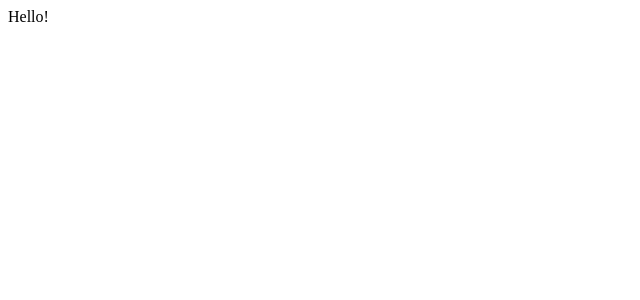
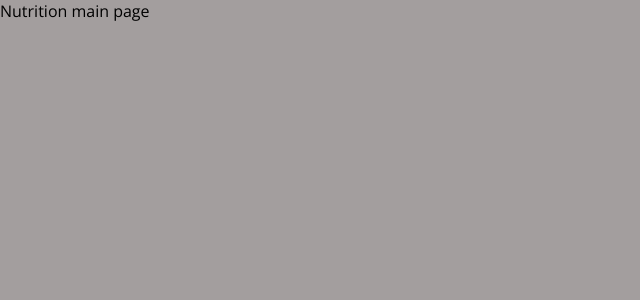
Before and after one commit to LisaBeverborg/training-app, a React (Create React App) app: page /training-app/nutrition in a window 1280 px wide. Shown: the top 300 px of the page, without its empty margins (0-640 px from the left). Built offline with nearby package versions, Linux system fonts and the light colour scheme.

Commit message:
add routing

```diff
--- a/package.json
+++ b/package.json
@@ -9,6 +9,7 @@
     "@testing-library/user-event": "^12.8.3",
     "react": "^17.0.2",
     "react-dom": "^17.0.2",
+    "react-router-dom": "^5.2.0",
     "react-scripts": "4.0.3",
     "web-vitals": "^1.1.2"
   },
--- a/src/App.js
+++ b/src/App.js
@@ -1,6 +1,19 @@
+import { Route, Switch } from 'react-router-dom';
+import HomePage from './pages/Home';
+import TrainingPage from './pages/Training';
+import NutritionPage from './pages/Nutrition';
+import UserProfilePage from './pages/UserProfile';
+
 function App() {
   return (
-  <div>Hello!</div>
+  <div>
+    <Switch>
+    <Route path='/training-app/' exact><HomePage /></Route>
+    <Route path='/training-app/training'><TrainingPage /></Route>
+    <Route path='/training-app/nutrition'><NutritionPage /></Route>
+    <Route path='/training-app/userprofile'><UserProfilePage /></Route>
+    </Switch>
+  </div>
   );
 }
 
--- a/src/index.css
+++ b/src/index.css
@@ -0,0 +1,21 @@
+@import url('https://fonts.googleapis.com/css2?family=Open+Sans:wght@400;700&display=swap');
+
+* {
+  box-sizing: border-box;
+}
+
+body {
+  font-family: 'Open Sans', sans-serif;
+  margin: 0;
+  background-color: #a39e9e;
+}
+
+h1 {
+  font-size: 2.5rem;
+  color: #2c292b;
+}
+
+h2 {
+  font-size: 1.5rem;
+  color: #2c292b;
+}
--- a/src/index.js
+++ b/src/index.js
@@ -1,9 +1,12 @@
 import React from 'react';
 import ReactDOM from 'react-dom';
+import { BrowserRouter } from 'react-router-dom';
 import './index.css';
 import App from './App';
 
 ReactDOM.render(
-    <App/>,
+  <BrowserRouter>
+    <App />
+  </BrowserRouter>,
   document.getElementById('root')
 );
--- /dev/null
+++ b/src/pages/Home.js
@@ -0,0 +1,5 @@
+function HomePage() {
+    return <div>main page</div>;
+}
+
+export default HomePage;
--- /dev/null
+++ b/src/pages/Nutrition.js
@@ -0,0 +1,5 @@
+function NutritionPage() {
+    return <div>Nutrition main page</div>;
+}
+
+export default NutritionPage;
--- /dev/null
+++ b/src/pages/Training.js
@@ -0,0 +1,5 @@
+function TrainingPage() {
+    return <div>Training main page</div>;
+}
+
+export default TrainingPage;
--- /dev/null
+++ b/src/pages/UserProfile.js
@@ -0,0 +1,5 @@
+function UserProfilePage() {
+    return <div>User Info</div>;
+}
+
+export default UserProfilePage;
```
Also changed, not shown: 1 other file (tests, documents, lock files or other folders).
